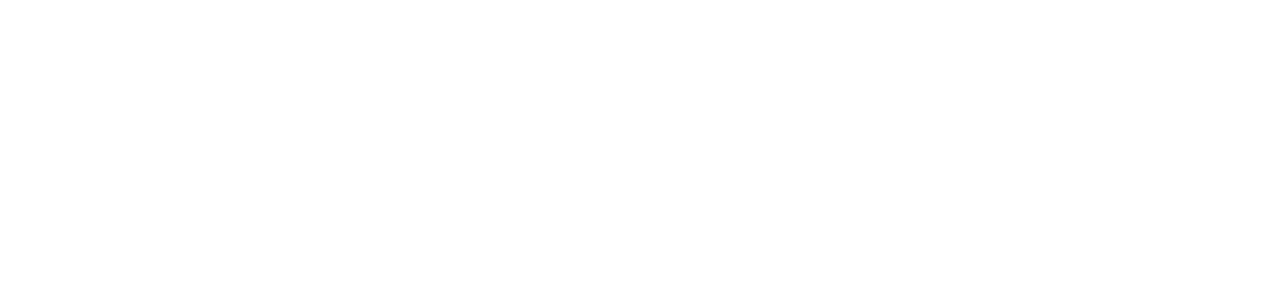
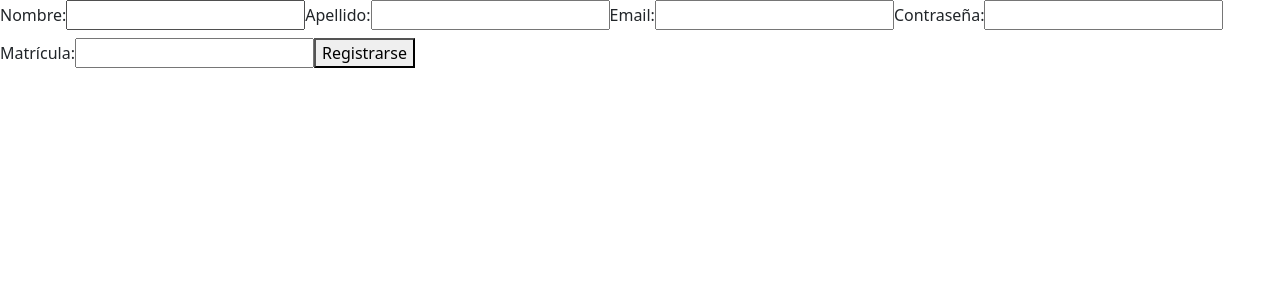
Before and after one commit to CarlosRacca/SDGA-Tour-Front, a React (Create React App) app: page /register in a window 1280 px wide. Before the commit this address had no page. Shown: the top 300 px of the page. Built offline with nearby package versions, Linux system fonts and the light colour scheme.

Commit message:
register funcionando sin mensaje de errores

```diff
--- a/public/index.html
+++ b/public/index.html
@@ -24,6 +24,8 @@
       work correctly both with client-side routing and a non-root public URL.
       Learn how to configure a non-root public URL by running `npm run build`.
     -->
+    <!-- Bootstrap CSS -->
+    <link href="https://cdn.jsdelivr.net/npm/bootstrap@5.1.3/dist/css/bootstrap.min.css" rel="stylesheet" integrity="sha384-1BmE4kWBq78iYhFldvKuhfTAU6auU8tT94WrHftjDbrCEXSU1oBoqyl2QvZ6jIW3" crossorigin="anonymous">
     <title>SDGA Tour</title>
   </head>
   <body>
@@ -39,5 +41,6 @@
       To begin the development, run `npm start` or `yarn start`.
       To create a production bundle, use `npm run build` or `yarn build`.
     -->
+    <script src="https://cdn.jsdelivr.net/npm/bootstrap@5.1.3/dist/js/bootstrap.bundle.min.js" integrity="sha384-ka7Sk0Gln4gmtz2MlQnikT1wXgYsOg+OMhuP+IlRH9sENBO0LRn5q+8nbTov4+1p" crossorigin="anonymous"></script>
   </body>
 </html>
--- a/src/App.js
+++ b/src/App.js
@@ -1,25 +1,24 @@
-import {BrowserRouter, Route, Routes} from 'react-router-dom';
+import { BrowserRouter, Route, Routes } from 'react-router-dom';
 import LandingPage from './Components/LandignPage';
 import Login from './Components/Login';
 import Register from './Components/Register';
 import Home from './Components/Home';
-import CargarTarjeta from './Components/CargarTarjeta';
+import LoadScoreCard from './Components/LoadScoreCard';
 
 function App() {
     return (
       <BrowserRouter>
         <div className="App">
           <Routes>
-            <Route exact path='/' element={<LandingPage/>}></Route>
-            <Route path='/registro' element={<Register/>}></Route>
-            <Route path='/ingreso' element={<Login/>}></Route>
-            <Route path='/home' element={<Home/>}></Route>
-            <Route path='/cargarTarjeta' element={<CargarTarjeta/>}></Route>
-
+            <Route exact path='/' element={<LandingPage/>}/>
+            <Route path='/register' element={<Register/>}/>
+            <Route path='/login' element={<Login/>}/>
+            <Route path='/home' element={<Home/>}/>
+            <Route path='/loadscorecard' element={<LoadScoreCard/>}/>
           </Routes>
         </div>
       </BrowserRouter>
     );
-  }
+  };
 
   export default App;
--- a/src/Components/Home.jsx
+++ b/src/Components/Home.jsx
@@ -1,18 +1,18 @@
 import React from "react";
 import {Link} from 'react-router-dom';
 
+export default function Home(){
 
-export default function Home(){
     return(
         <div>
             <div>
                 <h1>Leaderboard</h1>
             </div>
             <div>
-                <Link to='/cargarTarjeta'>
+                <Link to='/loadscorecard'>
                     <button>Cargar Tarjeta</button>
                 </Link>
             </div>
         </div>
-    )
-}
+    );
+};
--- a/src/Components/LandignPage.jsx
+++ b/src/Components/LandignPage.jsx
@@ -1,19 +1,19 @@
 import React from "react";
 import {Link} from 'react-router-dom';
 
+export default function LandingPage(){
 
-export default function LandingPage(){
     return(
         <div>
             <div>
                 <h1>Bienvenidos al SDGA Tour!</h1>
-                <Link to='/registro'>
+                <Link to='/register'>
                     <button>Registrarse</button>
                 </Link>
-                <Link to='/ingreso'>
+                <Link to='/login'>
                     <button>Ingresar</button>
                 </Link>
             </div>
         </div>
-    )
-}
+    );
+};
--- a/src/Components/Login.jsx
+++ b/src/Components/Login.jsx
@@ -1,22 +1,34 @@
 import React from "react";
-import {Link} from 'react-router-dom';
+import { useNavigate } from 'react-router-dom';
+import { useForm } from "react-hook-form";
 
 export default function Login(){
+
+    const { register, errors, handleSubmit } = useForm();
+    const navigate = useNavigate();
+    const onSubmit = (data, e) => {
+        console.log(data);
+        e.target.reset();
+        navigate('/home');
+    };
+
     return(
         <div>
-            <form>
+            <form onSubmit={handleSubmit(onSubmit)}>
                 <label>
                     Email:
-                    <input type='text'></input>
+                    <input
+                    type='text'
+                    />
                 </label>
                 <label>
                     Contraseña:
-                    <input type='text'></input>
+                    <input
+                    type='password'
+                    />
                 </label>
-                <Link to='/home'>
-                    <button>Ingresar</button>
-                </Link>
+                <button>Ingresar</button>
             </form>
         </div>
-    )
-}
+    );
+};
--- a/src/Components/Register.jsx
+++ b/src/Components/Register.jsx
@@ -1,35 +1,92 @@
 import React from "react";
-import {Link} from 'react-router-dom';
+import { useForm } from 'react-hook-form';
+import { useNavigate } from "react-router-dom";
 
 export default function Register(){
+
+    const { register, errors, handleSubmit } = useForm();
+    const navigate = useNavigate();
+    const onSubmit = (data, e) => {
+        console.log(data);
+        e.target.reset();
+        navigate('/home');
+    };
+
     return(
         <div>
-            <form>
+            <form onSubmit={handleSubmit(onSubmit)}>
                 <label>
                     Nombre:
-                    <input type='text'></input>
+                    <input
+                    type='text'
+                    name='name'
+                    className='nombre'
+                    {...register('name', {
+                        required: {value: true, message: 'Completar Nombre'}
+                    })}
+                    />
+                    <span className='text-danger text-small d-block mb-2'>
+                        {errors?.name?.message}
+                    </span>
                 </label>
                 <label>
                     Apellido:
-                    <input type='text'></input>
+                    <input
+                    type='text'
+                    name='lastName'
+                    className='apellido'
+                    {...register('lastName', {
+                        required: {value: true, message: 'Completar Apellido'}
+                    })}
+                    />
+                    <span className='text-danger text-small d-block mb-2'>
+                        {errors?.lastName?.message}
+                    </span>
                 </label>
                 <label>
                     Email:
-                    <input type='text'></input>
+                    <input
+                    type='text'
+                    name='email'
+                    className='mail'
+                    {...register('email', {
+                        required: {value: true, message: 'Completar Email'}
+                    })}
+                    />
+                    <span className='text-danger text-small d-block mb-2'>
+                        {errors?.email?.message}
+                    </span>
                 </label>
                 <label>
                     Contraseña:
-                    <input type='text'></input>
+                    <input
+                    type='password'
+                    name='password'
+                    className='contraseña'
+                    {...register('password', {
+                        required: {value: true, message: 'Completar Contraseña'}
+                    })}
+                    />
+                    <span className='text-danger text-small d-block mb-2'>
+                        {errors?.password?.message}
+                    </span>
                 </label>
                 <label>
                     Matrícula:
-                    <input type='text'></input>
+                    <input
+                    type='text'
+                    name='tuition'
+                    className='matricula'
+                    {...register('tuition', {
+                            required: {value: true, message: 'Completar Matrícula'}
+                        })}
+                    />
+                    <span className='text-danger text-small d-block mb-2'>
+                        {errors?.tuition?.message}
+                    </span>
                 </label>
-
-                <Link to='/ingreso'>
-                    <button>Registrarse</button>
-                </Link>
+                <button>Registrarse</button>
             </form>
         </div>
-    )
-}
+    );
+};
```
Also changed, not shown: package.json (+5 -3 lines), src/Components/LoadScoreCard.jsx (renamed from src/Components/CargarTarjeta.jsx, +4 -3 lines), 1 other file (tests, documents, lock files or other folders).
